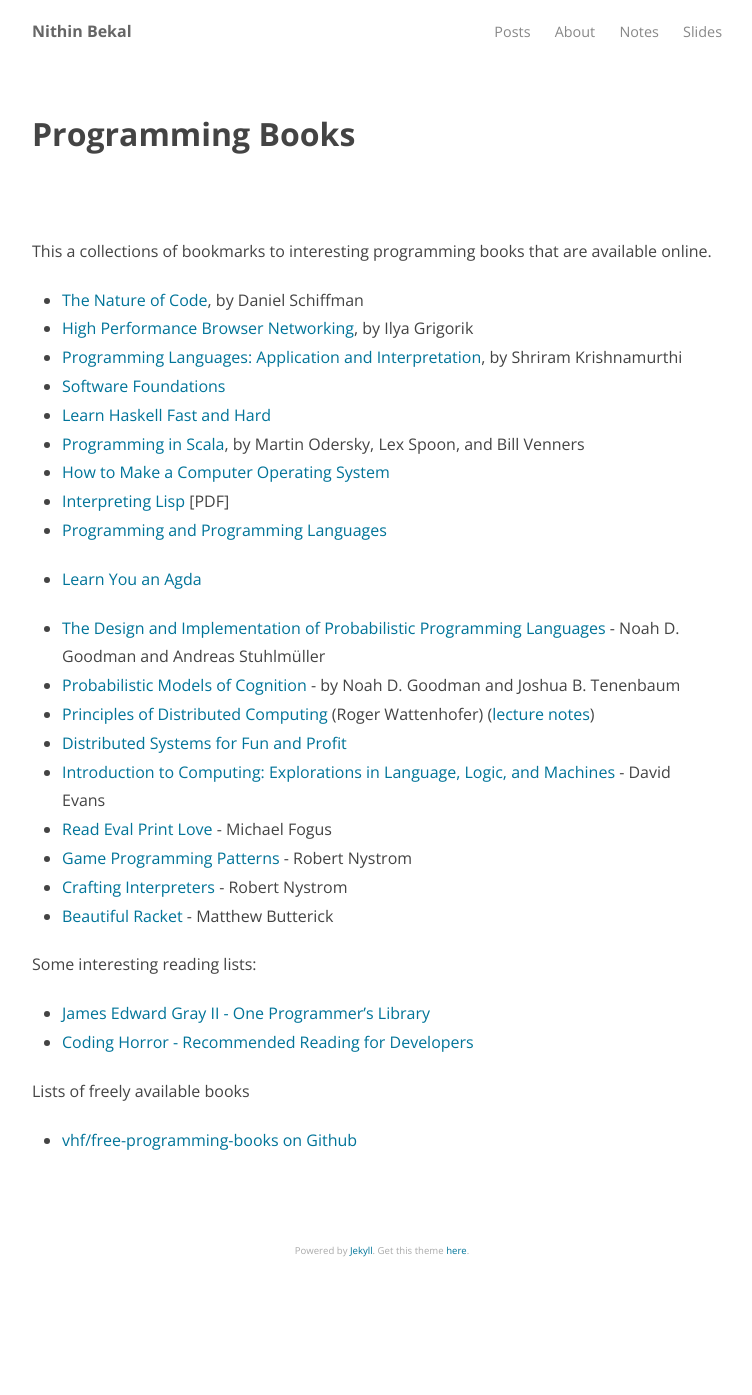
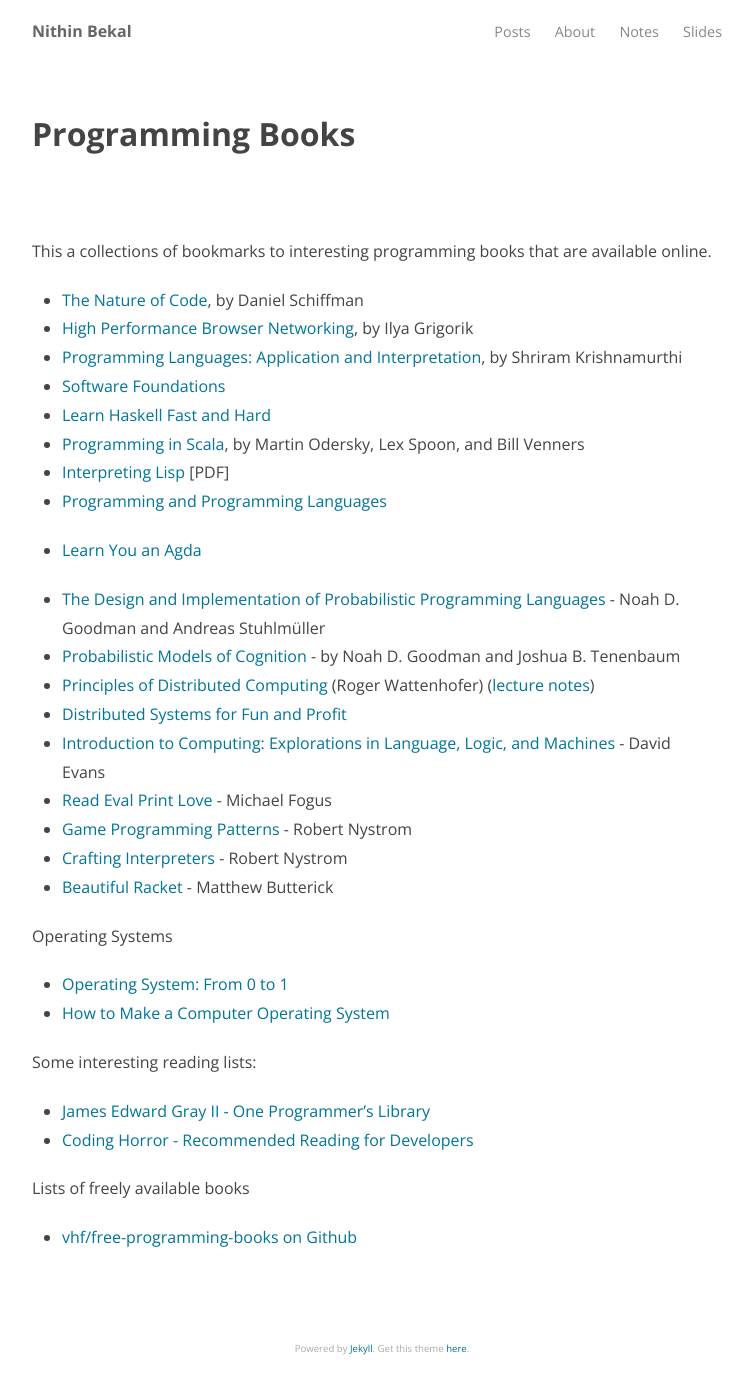
Before and after one commit to nithinbekal/nithinbekal.github.io, a Jekyll site: the page built from notes/programming-books.md, in a window 1280 px wide. Shown: the whole page, without its empty margins (258-1010 px from the left). Built offline with Jekyll 4.4.1, drawn with Linux system fonts in a browser that asks for light colours; before the commit the page ends 1297 px from its top, so only the background shows below that.

Commit message:
Programming books bookmarks

```diff
--- a/notes/programming-books.md
+++ b/notes/programming-books.md
@@ -28,6 +27,11 @@
 - [Crafting Interpreters](http://www.craftinginterpreters.com) - Robert Nystrom
 - [Beautiful Racket](http://beautifulracket.com) - Matthew Butterick
 
+Operating Systems
+
+- [Operating System: From 0 to 1](https://tuhdo.github.io/os01/)
+- [How to Make a Computer Operating System](https://samypesse.gitbooks.io/how-to-create-an-operating-system/)
+
 Some interesting reading lists:
 
 - [James Edward Gray II - One Programmer's Library](http://graysoftinc.com/book-reviews/one-programmers-library)
```
Also changed, not shown: other parts of notes/programming-books.md (+0 -1 lines).
